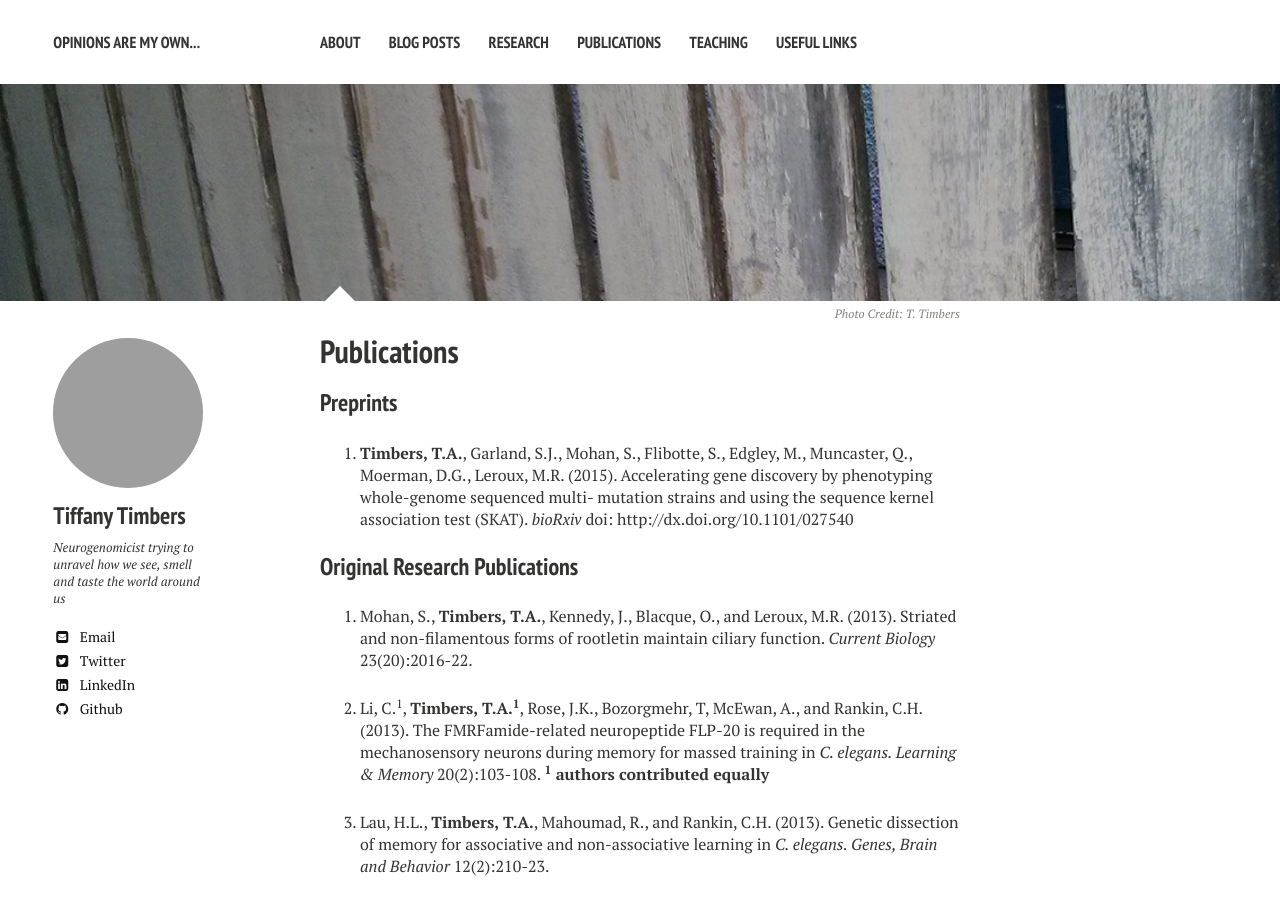
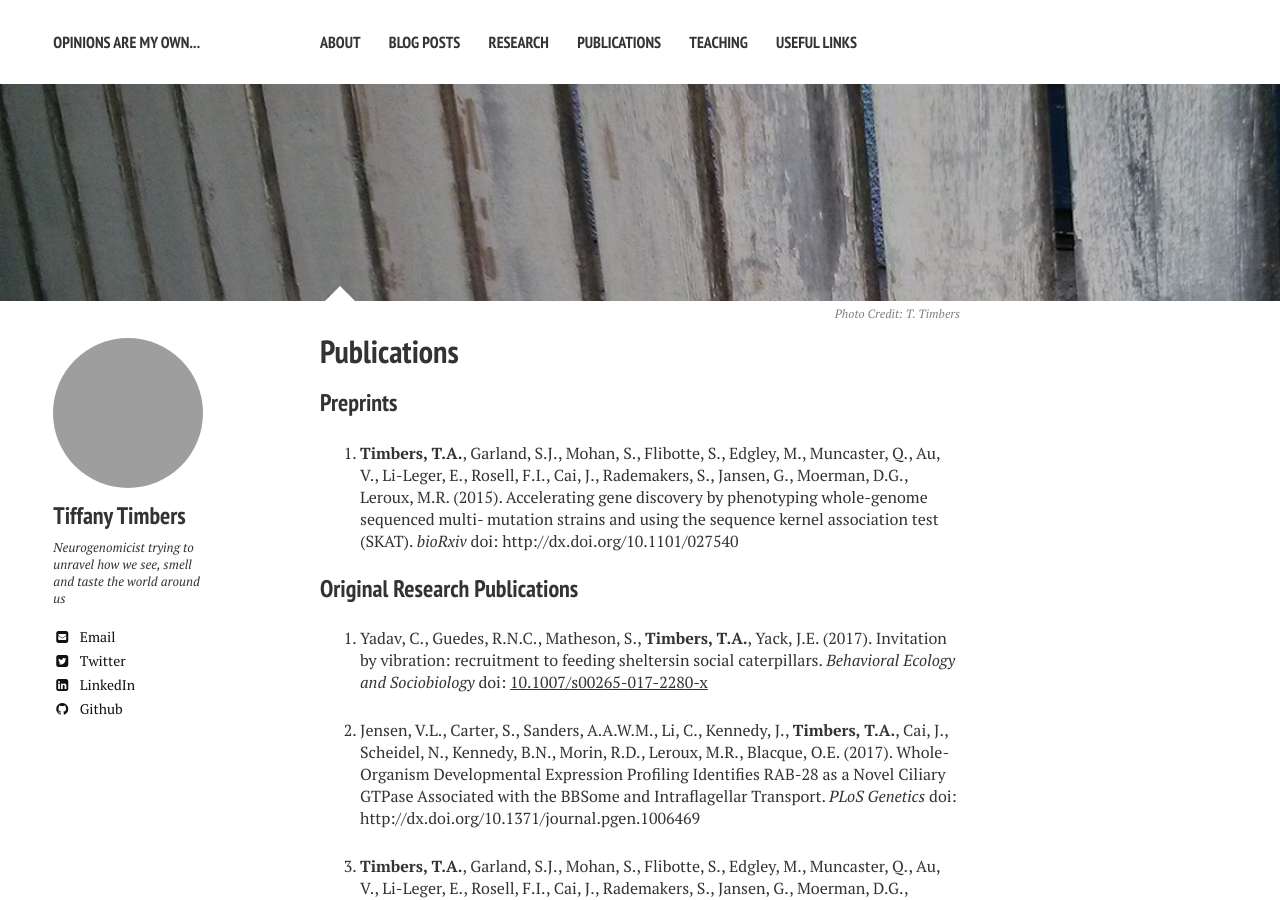
Before and after one commit to ttimbers/ttimbers.github.io, a Jekyll site: the page built from pubs/index.md, in a window 1280 px wide and 900 px high. Built offline with Jekyll 4.4.1, drawn with Linux system fonts in a browser that asks for light colours; nearby versions of some CDN libraries; some of the changed text lies outside the part shown; grey boxes are pictures that could not be loaded.

Commit message:
added new pubs

```diff
--- a/pubs/index.md
+++ b/pubs/index.md
@@ -10,13 +10,21 @@ image:
   creditlink: http://ttimbers.github.io
 ---
 ### Preprints
-1. **Timbers, T.A.**, Garland, S.J., Mohan, S., Flibotte, S., Edgley, M., Muncaster, Q.,
-Moerman, D.G., Leroux, M.R. (2015). Accelerating gene discovery by phenotyping whole-genome
-sequenced multi- mutation strains and using the sequence kernel association test (SKAT).
+1. **Timbers, T.A.**, Garland, S.J., Mohan, S., Flibotte, S., Edgley, M., Muncaster, Q., Au, V., Li-Leger, E., Rosell, F.I., Cai, J., Rademakers, S., Jansen, G.,  Moerman, D.G., Leroux, M.R. (2015). Accelerating gene discovery by phenotyping whole-genome sequenced multi- mutation strains and using the sequence kernel association test (SKAT).
 *bioRxiv* doi: http://dx.doi.org/10.1101/027540
 
 
 ### Original Research Publications
+
+1.  Yadav, C., Guedes, R.N.C., Matheson, S., **Timbers, T.A.**, Yack, J.E. (2017).
+Invitation by vibration: recruitment to feeding sheltersin social caterpillars. *Behavioral Ecology and Sociobiology* doi: [10.1007/s00265-017-2280-x](http://link.springer.com/article/10.1007/s00265-017-2280-x)
+
+1. Jensen, V.L., Carter, S., Sanders, A.A.W.M., Li, C., Kennedy, J., **Timbers, T.A.**, Cai, J., Scheidel, N., Kennedy, B.N., Morin, R.D., Leroux, M.R., Blacque, O.E. (2017).
+Whole-Organism Developmental Expression Profiling Identifies RAB-28 as a Novel Ciliary GTPase Associated with the BBSome and Intraflagellar Transport. *PLoS Genetics* doi: http://dx.doi.org/10.1371/journal.pgen.1006469
+
+1. **Timbers, T.A.**, Garland, S.J., Mohan, S., Flibotte, S., Edgley, M., Muncaster, Q., Au, V., Li-Leger, E., Rosell, F.I., Cai, J., Rademakers, S., Jansen, G.,  Moerman, D.G., Leroux, M.R. (2016).
+Accelerating Gene Discovery by Phenotyping Whole-Genome Sequenced Multi-mutation Strains and Using the Sequence Kernel Association Test (SKAT).
+*PLoS Genetics* doi: http://dx.doi.org/10.1371/journal.pgen.1006235
 
 1. Mohan, S., **Timbers, T.A.**, Kennedy, J., Blacque, O., and Leroux, M.R. (2013).
 Striated and non-filamentous forms of rootletin maintain ciliary function.
```
